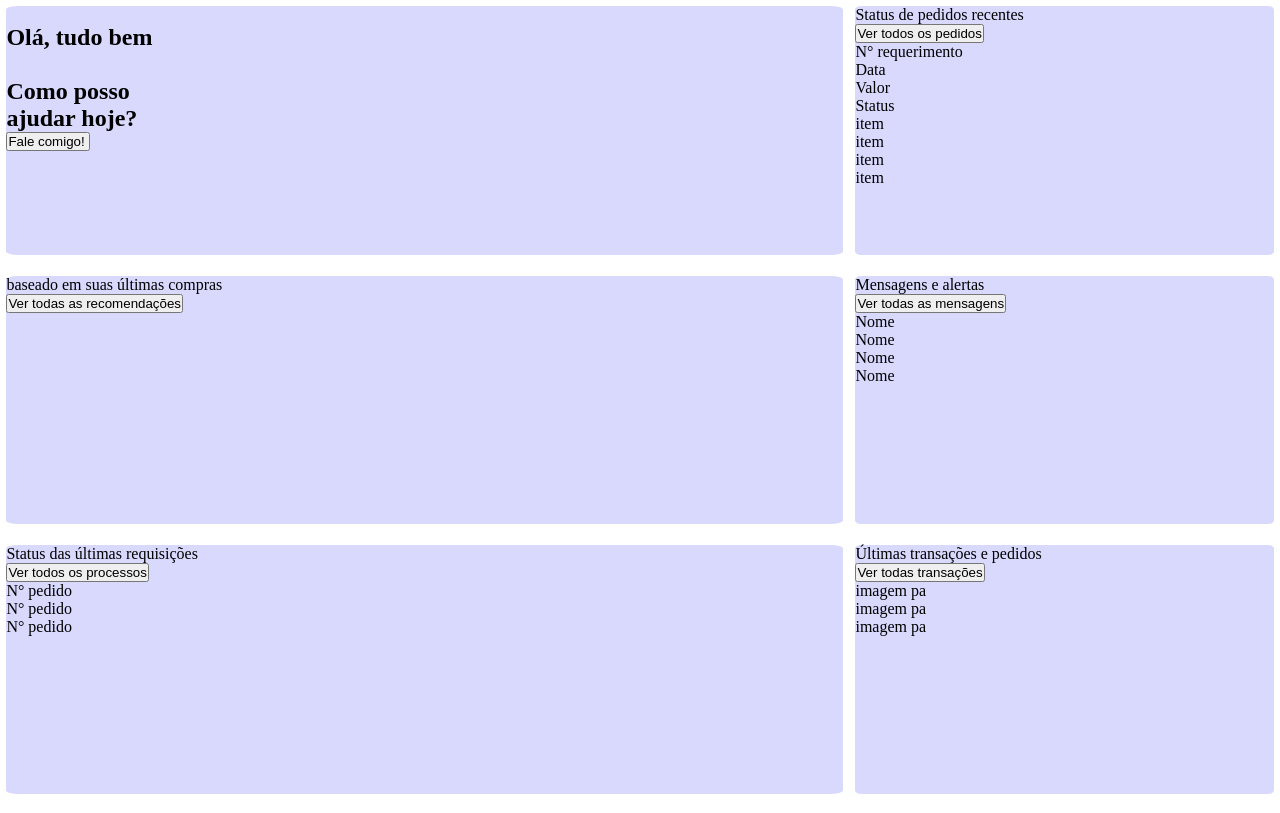
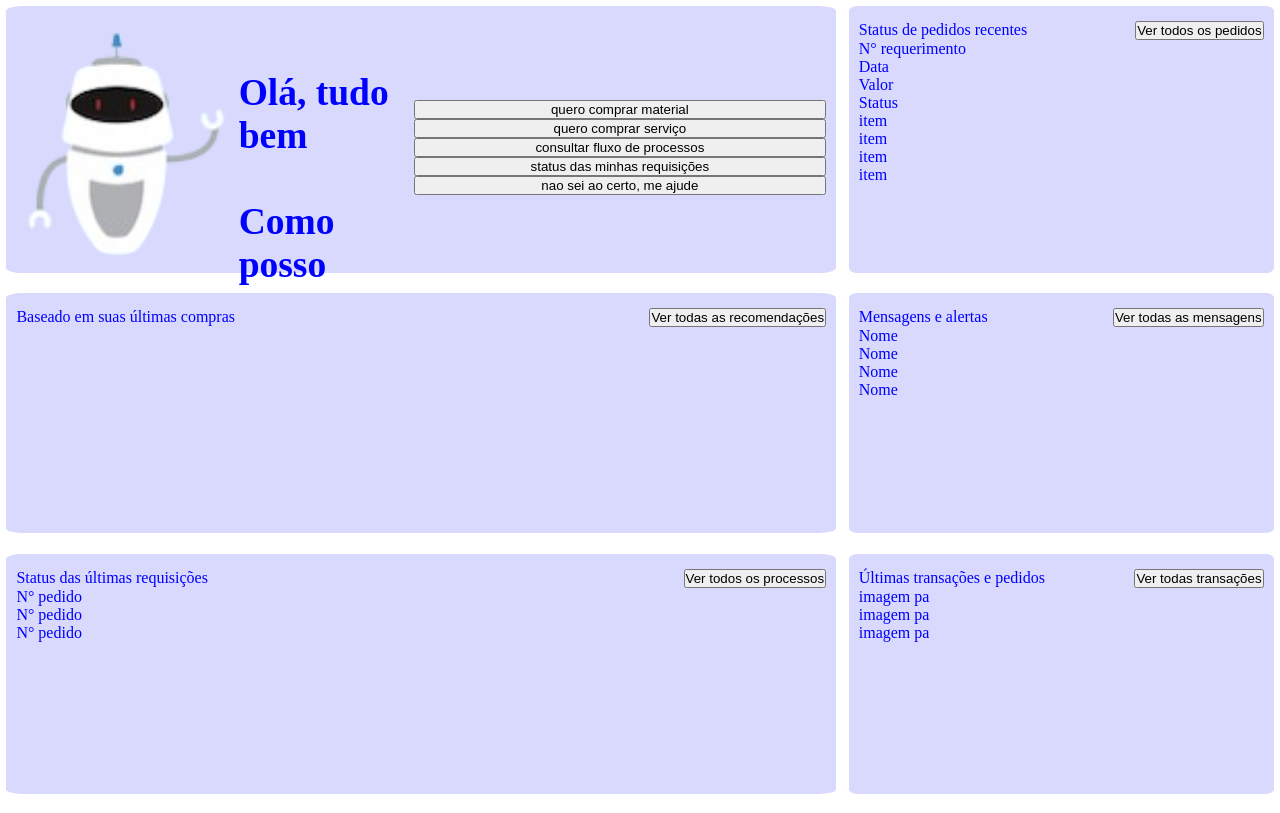
Before and after one commit to Lucas-Candinho/replicacao-interface-profissional, a plain HTML site: page novo.html in a window 1280 px wide. Drawn offline with Linux system fonts and the light colour scheme.

Commit message:
JR add: titles and main buttons (new) LC add: header and minimal styles (old)

```diff
--- a/novo.html
+++ b/novo.html
@@ -9,11 +9,11 @@
 <body>
     <main class="main-content">
         <section class="double-box"> <!--PRIMEIRA-->
-            <div class="long-box corner-border">
+            <div class="long-box intro corner-border">
                 <div>
-                    <img>
+                    <img src="./visual/imagens/roboz.png" class="roboz">
                 </div>
-                <div>
+                <div id="ola-tudo">
                     <h2>Olá, tudo bem
                         <br>
                         <br>
@@ -24,11 +24,15 @@
                     <button>Fale comigo! <img></button>
                 </div>
                 <div class="opcoes-ola">
-
+                    <button>quero comprar material</button>
+                    <button>quero comprar serviço</button>
+                    <button>consultar fluxo de processos</button>
+                    <button>status das minhas requisições</button>
+                    <button>nao sei ao certo, me ajude</button>
                 </div>
             </div>
             <div class="small-box corner-border">
-                <div>
+                <div class="titulo-box">
                     <p>Status de pedidos recentes</p>
                     <button>Ver todos os pedidos</button>
                 </div>
@@ -55,8 +59,8 @@
         </section>
         <section class="double-box corner-border" id="compras"> <!--SEGUNDA-->
             <div class="long-box corner-border" id="buying-box">
-                <div>
-                    <p>baseado em suas últimas compras</p>
+                <div class="titulo-box">
+                    <p>Baseado em suas últimas compras</p>
                     <button>Ver todas as recomendações</button>
                 </div>
                 <div>
@@ -88,7 +92,7 @@
 
             </div>
             <div class="small-box corner-border">
-                <div>
+                <div class="titulo-box">
                     <p>Mensagens e alertas</p>
                     <button>Ver todas as mensagens</button>
                 </div>
@@ -108,7 +112,7 @@
         </section>
         <section class="double-box"> <!--TERCEIRA-->
             <div class="long-box corner-border" id="requisicoes">
-                <div>
+                <div class="titulo-box">
                     <p>Status das últimas requisições</p>
                     <button>Ver todos os processos</button>
                 </div>
@@ -125,7 +129,7 @@
                 </div>
             </div>
             <div class="small-box corner-border">
-                <div>
+                <div class="titulo-box">
                     <p>Últimas transações e pedidos</p>
                     <button>Ver todas transações</button>
                 </div>
--- a/visual/css/sap.css
+++ b/visual/css/sap.css
@@ -24,21 +24,58 @@
     flex-direction: row;
     gap: 1%;
     height: 33.3%;
+    color: blue;
 }
 
 .corner-border {
-    border-radius: 1.5%;
+    -moz-border-radius: 2%;
+    -webkit-border-radius: 2%;
+    border-radius: 2%;
 }
 
 .long-box{
     background-color: #d8d9fd;
     width: 66.6%;
-    padding-left: ;
+    padding-left: 10px;
+    padding-right: 10px;
+    padding-top: 15px;
 }
 
 .small-box{
     background-color: #d8d9fd;
     width: 33.3%;
+    padding-left: 10px;
+    padding-right: 10px;
+    padding-top: 15px;
+}
+
+
+.intro{
+    display: flex;
+    gap: 10px;
+}
+
+#ola-tudo{
+    margin-top: 50px;
+    font-size: 25px;
+    width: 40%;
+}
+
+.roboz{
+    height: 100%;
+}
+
+.opcoes-ola{
+    display: flex;
+    width: 100%;
+    flex-direction: column;
+    justify-content: center;
+    align-self: center;
+}
+
+.titulo-box{
+    display: flex;
+    justify-content: space-between;
 }
 
 .pedidos{
@@ -46,7 +83,7 @@
     flex-direction: column;
 }
 
-/* SAP ANTIGO */
+/*------------- ------------------------ ------------------ -SAP ANTIGO- -------------------- --------------------- ---------------------*/
 
 #old-header {
     width: 100vw;
@@ -54,3 +91,21 @@
     padding-left: 1%;
     background-color: #dddddd;
 }
+
+#protective-tape {
+    width: 100vw;
+    height: 20px;
+    background-color: yellow;
+}
+
+.button-menu {
+    width: 100vw;
+    display: flex;
+    flex-direction: row;
+    padding-left: 1%;
+    background-color: #dddddd;
+}
+
+.old-buttons {
+    border-radius: 0%;
+}
```
Also changed, not shown: antigo.html (+8 -1 lines), visual/imagens/roboz.png (added).
